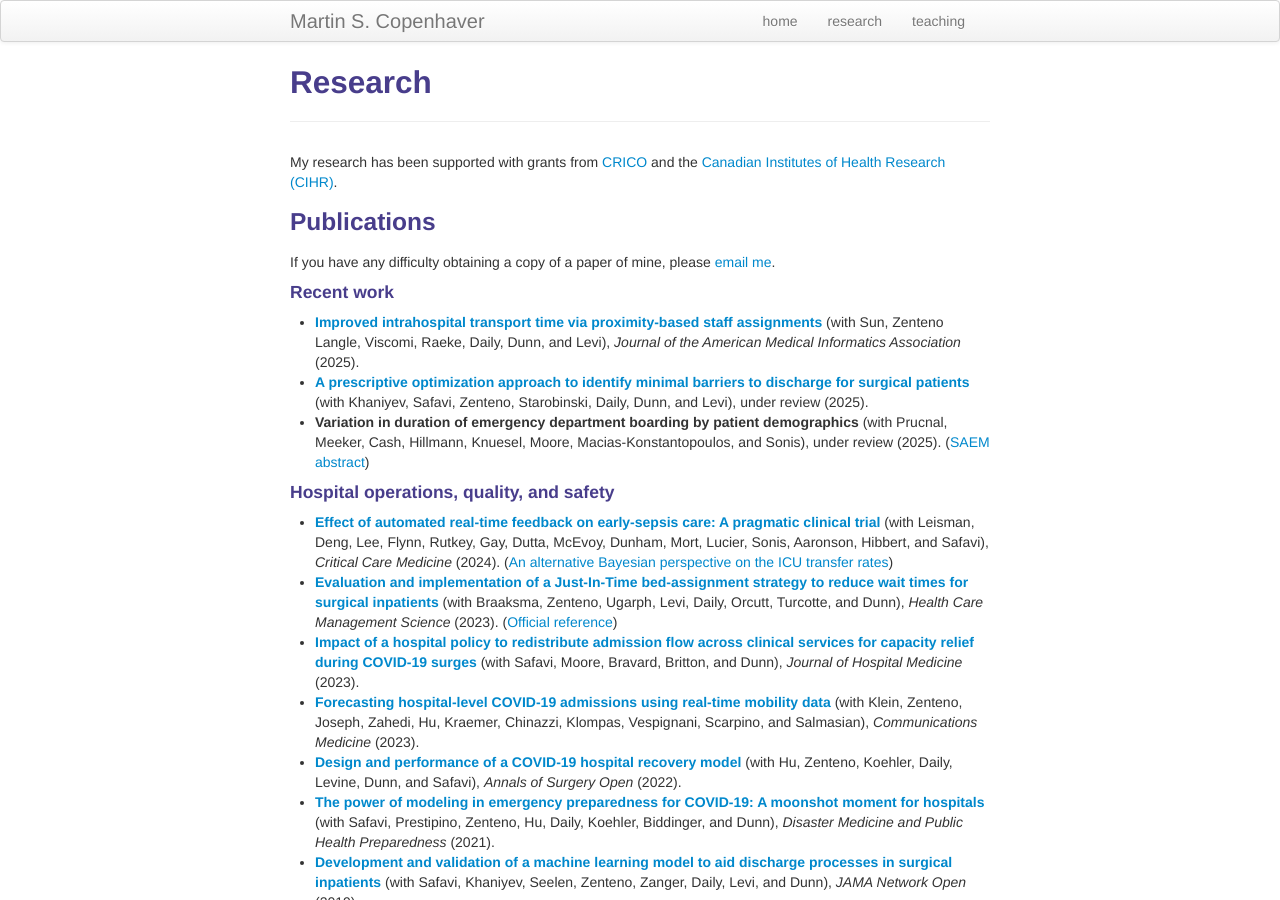
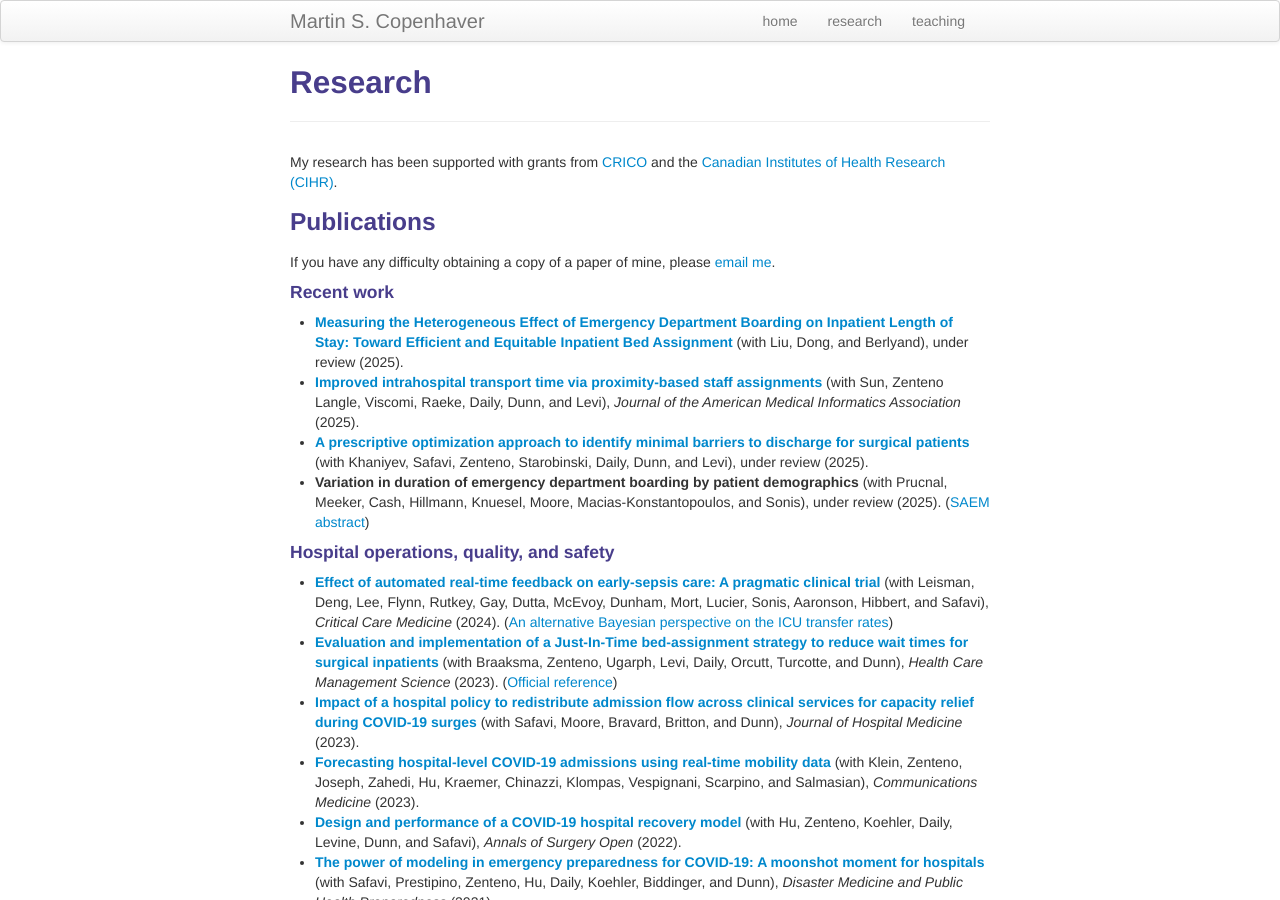
Before and after one commit to martincopenhaver/martincopenhaver.github.io, a Jekyll site: the page built from research.md, in a window 1280 px wide and 900 px high. Built offline with Jekyll 4.4.1, drawn with Linux system fonts in a browser that asks for light colours.

Commit message:
Update research.md

```diff
--- a/research.md
+++ b/research.md
@@ -13,6 +13,7 @@ My research has been supported with grants from [CRICO](https://www.rmf.harvard.
 If you have any difficulty obtaining a copy of a paper of mine, please <a href="mailto:last name at jhmi.edu">email me</a>.
 
 #### Recent work
+* [**Measuring the Heterogeneous Effect of Emergency Department Boarding on Inpatient Length of Stay: Toward Efficient and Equitable Inpatient Bed Assignment**](https://papers.ssrn.com/sol3/papers.cfm?abstract_id=5288627) (with Liu, Dong, and Berlyand), under review (2025).
 * [**Improved intrahospital transport time via proximity-based staff assignments**](https://doi.org/10.1093/jamia/ocaf081) (with Sun, Zenteno Langle, Viscomi, Raeke, Daily, Dunn, and Levi), _Journal of the American Medical Informatics Association_ (2025).
 * [**A prescriptive optimization approach to identify minimal barriers to discharge for surgical patients**](https://www.medrxiv.org/content/10.1101/2023.03.24.23287694.pdf) (with Khaniyev, Safavi, Zenteno, Starobinski, Daily, Dunn, and Levi), under review (2025).
 * **Variation in duration of emergency department boarding by patient demographics** (with Prucnal, Meeker, Cash, Hillmann, Knuesel, Moore, Macias-Konstantopoulos, and Sonis), under review (2025). ([SAEM abstract](https://www.annemergmed.com/article/S0196-0644(24)00810-2/fulltext))
```
